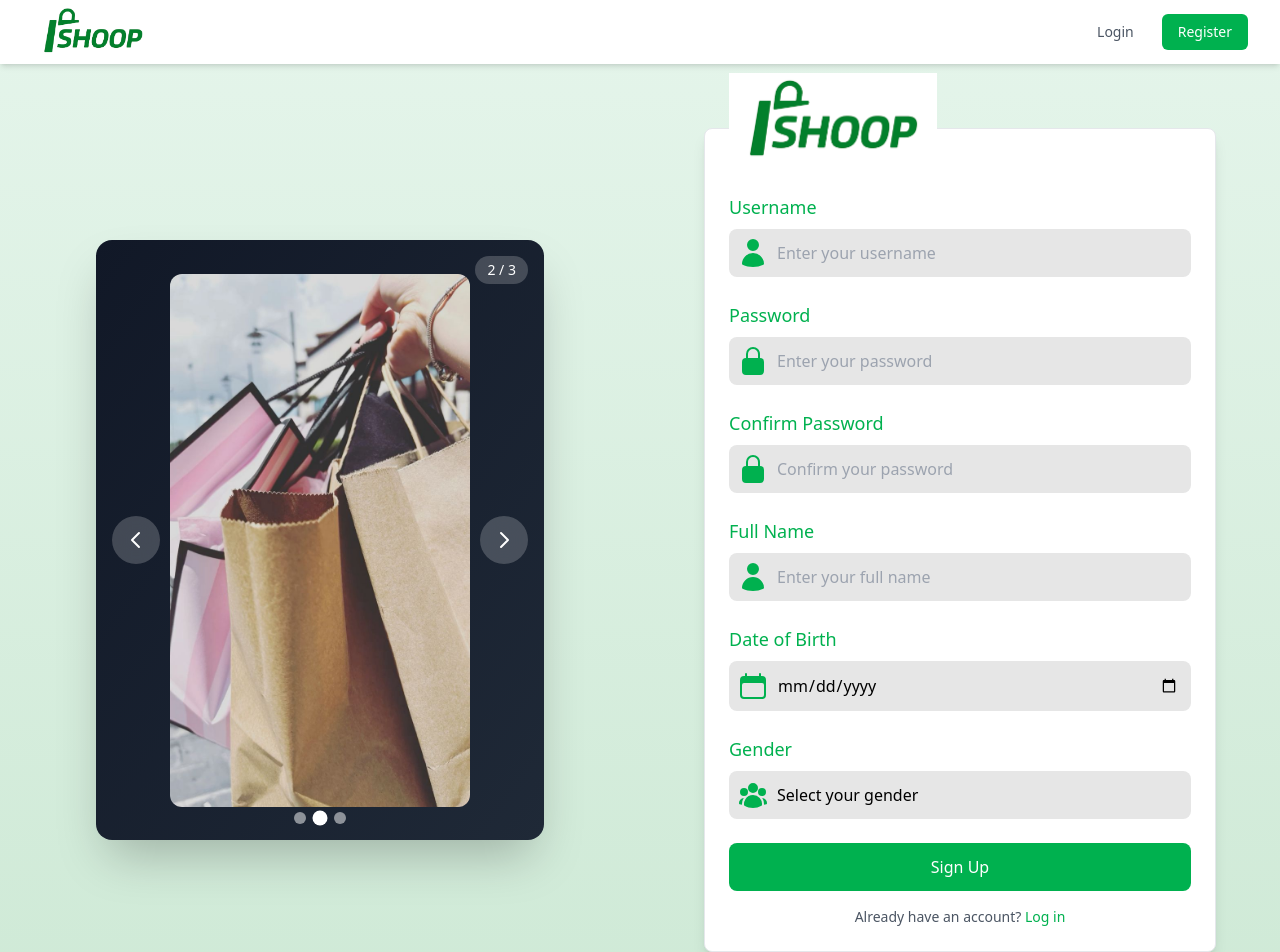
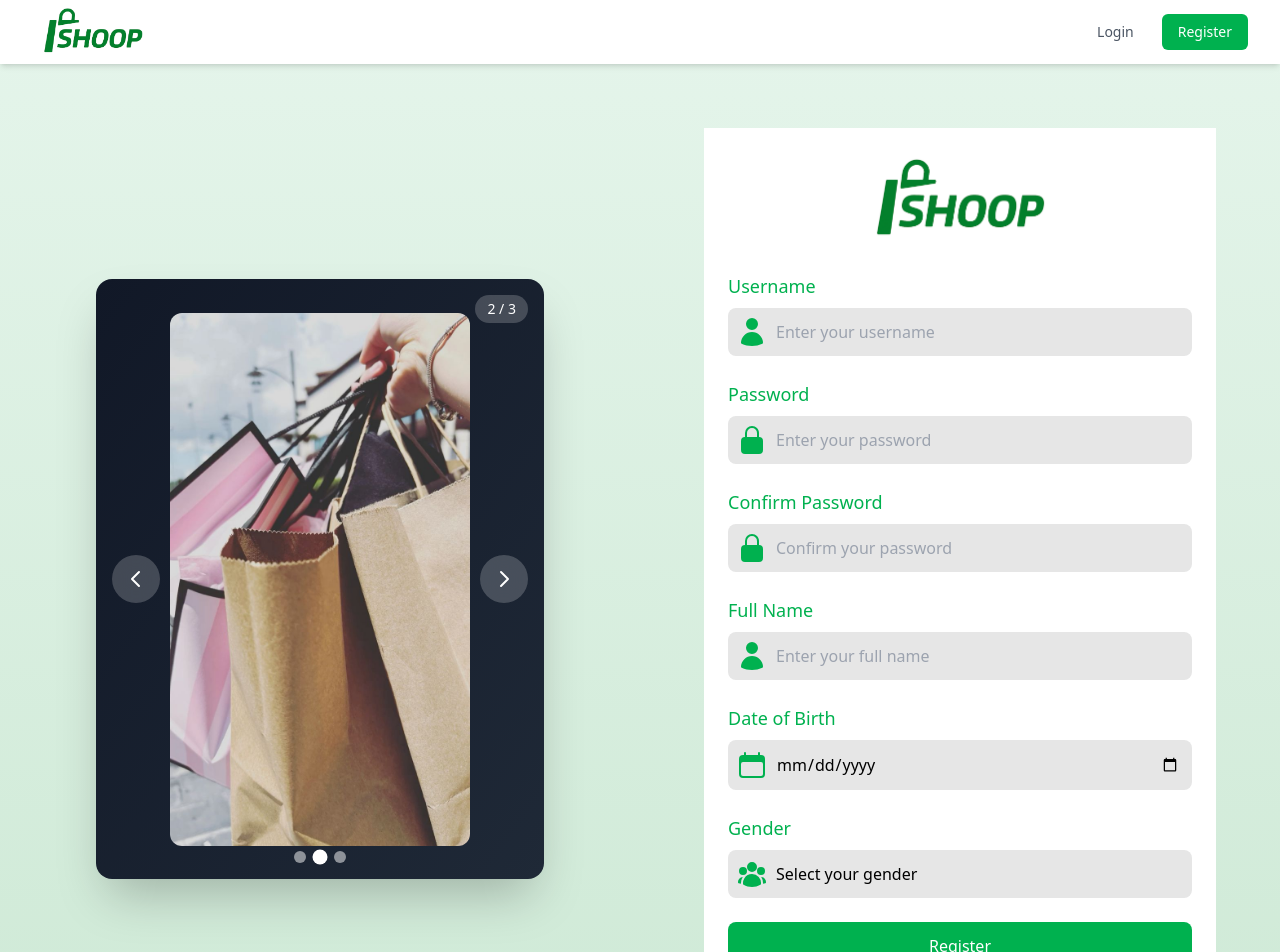
Before and after one commit to TranKietHCMUS/SHOOP, a React (Vite) app in the folder frontend/: page /register in a window 1280 px wide. Shown: the top 952 px of the page. Built offline with nearby package versions, Linux system fonts and the light colour scheme; no server answers.

Commit message:
update(register-form): handle submit form

```diff
--- a/frontend/src/components/registerForm.jsx
+++ b/frontend/src/components/registerForm.jsx
@@ -1,35 +1,30 @@
 import React, { useState } from 'react';
 import { LockClosedIcon, UserIcon, CalendarIcon, UserGroupIcon } from "@heroicons/react/24/solid";
 import { Link } from 'react-router-dom';
+import { useAuth } from '../contexts/AuthContext';
 
 const RegisterForm = () => {
-  const [username, setUsername] = useState('');
-  const [password, setPassword] = useState('');
-  const [confirmPassword, setConfirmPassword] = useState('');
-  const [fullName, setFullName] = useState('');
-  const [dateOfBirth, setDateOfBirth] = useState('');
-  const [gender, setGender] = useState('');
+  const [confirmPassword, setConfirmPassword] = useState("");
+  const { register, registerInfo, setRegisterInfo, registerError, setRegisterError, isRegisterLoading } = useAuth();
 
   const handleSubmit = (e) => {
     e.preventDefault();
-    // Handle registration logic here
-    console.log('Username:', username);
-    console.log('Password:', password);
-    console.log('Confirm Password:', confirmPassword);
-    console.log('Full Name:', fullName);
-    console.log('Date of Birth:', dateOfBirth);
-    console.log('Gender:', gender);
+    if (registerInfo.password != confirmPassword) {
+      setRegisterError("Passwords do not match");
+      return;
+    }
+    register();
   };
 
   return (
-    <div className="max-w-4xl mx-auto p-4">
-      <div className="bg-white rounded-lg shadow-lg p-6 border border-gray-200">
+    <div className="w-full p-4">
+      <div className="bg-white p-6">
         {/* Logo */}
-        <div className="mb-6">
+        <div className="mb-6 flex justify-center">
           <img
-            style={{marginTop: "-5rem"}}
+            // style={{marginTop: "-5rem"}}
             src="/logo/no_bg_new.png"
-            alt="Grab Logo"
+            alt="Logo"
             className="h-24 w-auto object-contain"
           />
         </div>
@@ -46,8 +41,8 @@ const RegisterForm = () => {
                 id="username"
                 className="w-full p-3 pl-12 text-base rounded-lg focus:outline-none focus:ring-2 focus:ring-primary focus:border-transparent textfield-bg-primary text-left"
                 placeholder="Enter your username"
-                value={username}
-                onChange={(e) => setUsername(e.target.value)}
+                value={registerInfo.username}
+                onChange={(e) => setRegisterInfo({ ...registerInfo, username: e.target.value })}
               />
               <UserIcon className="h-8 w-8 text-primary absolute left-2 top-1/2 transform -translate-y-1/2" />
             </div>
@@ -64,8 +59,8 @@ const RegisterForm = () => {
                 id="password"
                 className="w-full p-3 pl-12 text-base rounded-lg focus:outline-none focus:ring-2 focus:ring-primary focus:border-transparent textfield-bg-primary text-left"
                 placeholder="Enter your password"
-                value={password}
-                onChange={(e) => setPassword(e.target.value)}
+                value={registerInfo.password}
+                onChange={(e) => setRegisterInfo({ ...registerInfo, password: e.target.value })}
               />
               <LockClosedIcon className="h-8 w-8 text-primary absolute left-2 top-1/2 transform -translate-y-1/2" />
             </div>
@@ -100,8 +95,8 @@ const RegisterForm = () => {
                 id="fullName"
                 className="w-full p-3 pl-12 text-base rounded-lg focus:outline-none focus:ring-2 focus:ring-primary focus:border-transparent textfield-bg-primary text-left"
                 placeholder="Enter your full name"
-                value={fullName}
-                onChange={(e) => setFullName(e.target.value)}
+                value={registerInfo.fullName}
+                onChange={(e) => setRegisterInfo({ ...registerInfo, fullName: e.target.value })}
               />
               <UserIcon className="h-8 w-8 text-primary absolute left-2 top-1/2 transform -translate-y-1/2" />
             </div>
@@ -117,8 +112,8 @@ const RegisterForm = () => {
                 type="date"
                 id="dateOfBirth"
                 className="w-full p-3 pl-12 text-base rounded-lg focus:outline-none focus:ring-2 focus:ring-primary focus:border-transparent textfield-bg-primary text-left"
-                value={dateOfBirth}
-                onChange={(e) => setDateOfBirth(e.target.value)}
+                value={registerInfo.dateOfBirth}
+                onChange={(e) => setRegisterInfo({ ...registerInfo, dateOfBirth: e.target.value })}
               />
               <CalendarIcon className="h-8 w-8 text-primary absolute left-2 top-1/2 transform -translate-y-1/2" />
             </div>
@@ -133,8 +128,8 @@ const RegisterForm = () => {
               <select
                 id="gender"
                 className="w-full p-3 pl-12 text-base rounded-lg focus:outline-none focus:ring-2 focus:ring-primary focus:border-transparent textfield-bg-primary text-left appearance-none"
-                value={gender}
-                onChange={(e) => setGender(e.target.value)}
+                value={registerInfo.gender}
+                onChange={(e) => setRegisterInfo({ ...registerInfo, gender: e.target.value })}
               >
                 <option value="" disabled>Select your gender</option>
                 <option value="male">Male (Nam)</option>
@@ -145,16 +140,24 @@ const RegisterForm = () => {
             </div>
           </div>
 
+          {/* Error Message */}
+          {registerError && (
+            <div className="mb-4 text-red-600 text-center">
+              {registerError}
+            </div>
+          )}
+
           {/* Submit Button */}
           <button
             type="submit"
+            onClick={handleSubmit}
             className="w-full bg-[#00B14F] text-white py-3 rounded-lg text-base font-medium hover:bg-[#009F47] transition-colors"
           >
-            Sign Up
+            {isRegisterLoading ? "Creating your account" : "Register"}
           </button>
         </form>
 
-        {/* Login Link */}
+        {/* login Link */}
         <div className="mt-4 text-center">
           <p className="text-sm text-gray-600">
             Already have an account?{' '}
```
